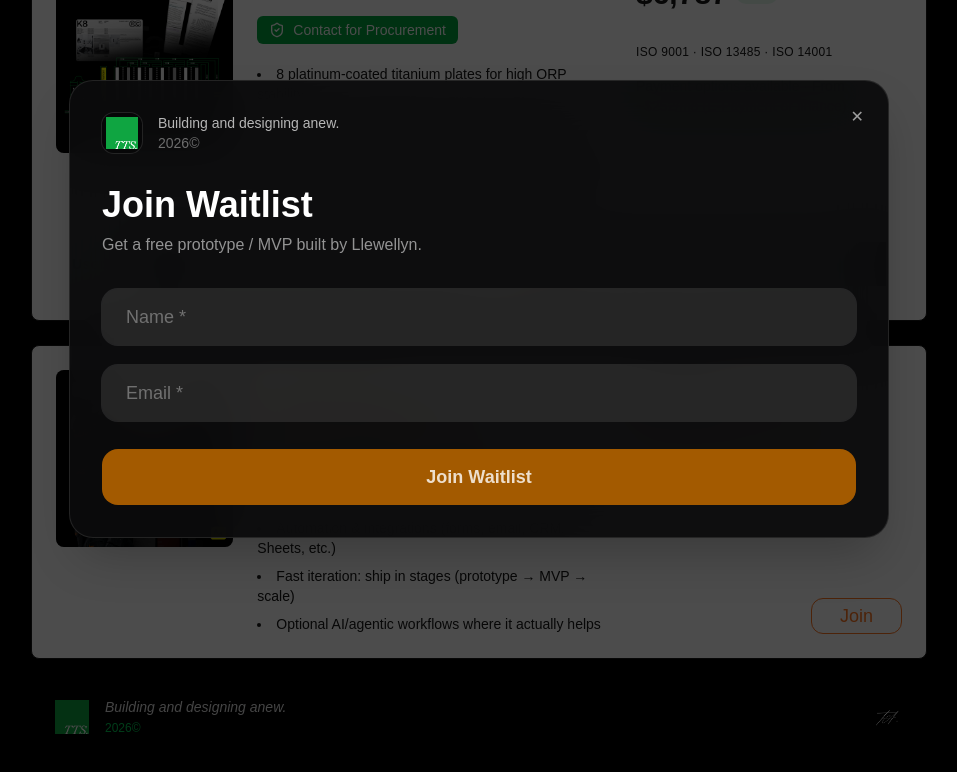
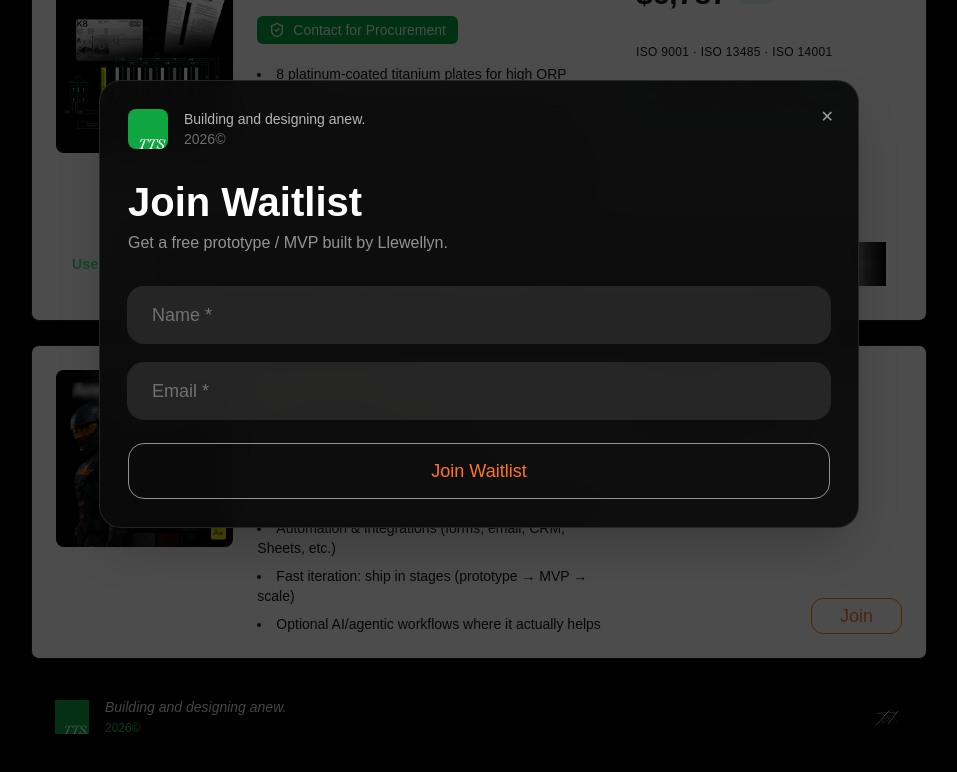
Before and after one commit to telluricaquarian/thethinkingspiritrepo, a Next.js app: page / in a window 1280 px wide. Both pictures are taken after a click on the button "Join". Shown: the part 219-991 px from the top of the page, without its empty margins (161-1118 px from the left). Built offline with nearby package versions, Linux system fonts and the light colour scheme.

Commit message:
Polish waitlist modal UI

```diff
--- a/components/ui/waitlist-modal.tsx
+++ b/components/ui/waitlist-modal.tsx
@@ -5,11 +5,27 @@ import Image from "next/image";
 
 type WaitlistModalProps = {
   open: boolean;
-  onOpenChange: (open: boolean) => void;
+
+  /** Preferred (controlled modal style) */
+  onOpenChange?: (open: boolean) => void;
+
+  /** Back-compat with earlier page.tsx implementations */
+  onClose?: () => void;
+  onSubmit?: (payload: { name: string; email: string }) => void | Promise<void>;
 };
 
-export default function WaitlistModal({ open, onOpenChange }: WaitlistModalProps) {
+export default function WaitlistModal({
+  open,
+  onOpenChange,
+  onClose,
+  onSubmit,
+}: WaitlistModalProps) {
   if (!open) return null;
+
+  const close = () => {
+    onOpenChange?.(false);
+    onClose?.();
+  };
 
   return (
     <div className="fixed inset-0 z-50">
@@ -18,71 +34,101 @@ export default function WaitlistModal({ open, onOpenChange }: WaitlistModalProps
         type="button"
         aria-label="Close waitlist modal"
         className="absolute inset-0 bg-black/70"
-        onClick={() => onOpenChange(false)}
+        onClick={close}
       />
 
       {/* Modal */}
-      <div className="relative mx-auto mt-20 w-[92%] max-w-[820px] rounded-[24px] border border-white/10 bg-[#0b0b0c]/95 p-8 shadow-2xl backdrop-blur-xl">
+      <div
+        role="dialog"
+        aria-modal="true"
+        className="relative mx-auto mt-14 w-[92%] max-w-[760px] rounded-[22px] border border-white/10 bg-[#0b0b0c]/95 p-6 shadow-2xl backdrop-blur-xl md:mt-20 md:p-7"
+      >
         {/* Close */}
         <button
           type="button"
           aria-label="Close"
-          onClick={() => onOpenChange(false)}
-          className="absolute right-6 top-6 text-white/60 hover:text-white"
+          onClick={close}
+          className="absolute right-5 top-5 text-white/60 transition-colors hover:text-white md:right-6 md:top-6"
         >
           ✕
         </button>
 
         {/* Header row */}
         <div className="flex items-start gap-4">
-          <div className="relative h-10 w-10 overflow-hidden rounded-xl ring-1 ring-white/10 bg-black/40">
+          {/* Logo (no white stroke/ring) */}
+          <div className="relative h-10 w-10 overflow-hidden rounded-lg bg-transparent">
             <Image
               src="/images/ttsfav.png"
               alt="TTS"
               fill
-              className="object-contain p-1"
+              className="object-contain"
               priority
             />
           </div>
 
           <div className="min-w-0">
-            <div className="text-sm font-medium text-white/70">Building and designing anew.</div>
+            <div className="text-sm font-medium text-white/70">
+              Building and designing anew.
+            </div>
             <div className="text-sm text-white/40">2026©</div>
           </div>
         </div>
 
-        {/* Title + subtitle */}
-        <h2 className="mt-8 text-4xl font-semibold text-white">Join Waitlist</h2>
-        <p className="mt-2 text-base text-white/55">
+        {/* Title + subtitle (smaller, especially on mobile) */}
+        <h2 className="mt-7 text-[34px] font-semibold leading-[1.05] text-white md:mt-8 md:text-[40px]">
+          Join Waitlist
+        </h2>
+        <p className="mt-2 text-sm text-white/55 md:text-base">
           Get a free prototype / MVP built by Llewellyn.
         </p>
 
         {/* Form */}
         <form
-          className="mt-8 space-y-5"
-          onSubmit={(e) => {
+          className="mt-7 space-y-5 md:mt-8"
+          onSubmit={async (e) => {
             e.preventDefault();
-            // UI first — we’ll wire webhook after
-            onOpenChange(false);
+
+            const form = e.currentTarget;
+            const fd = new FormData(form);
+            const name = String(fd.get("name") ?? "").trim();
+            const email = String(fd.get("email") ?? "").trim();
+
+            if (onSubmit) {
+              await onSubmit({ name, email });
+            }
+
+            // UI-first behavior: close after submit
+            close();
           }}
         >
           <input
             required
             name="name"
             placeholder="Name *"
-            className="h-14 w-full rounded-2xl bg-white/10 px-6 text-lg text-white placeholder:text-white/35 ring-1 ring-white/10 outline-none focus:ring-2 focus:ring-orange-400/40"
+            className="h-14 w-full rounded-2xl bg-white/10 px-6 text-base text-white placeholder:text-white/35 ring-1 ring-white/10 outline-none focus:ring-2 focus:ring-white/25 md:text-lg"
           />
+
           <input
             required
             type="email"
             name="email"
             placeholder="Email *"
-            className="h-14 w-full rounded-2xl bg-white/10 px-6 text-lg text-white placeholder:text-white/35 ring-1 ring-white/10 outline-none focus:ring-2 focus:ring-orange-400/40"
+            className="h-14 w-full rounded-2xl bg-white/10 px-6 text-base text-white placeholder:text-white/35 ring-1 ring-white/10 outline-none focus:ring-2 focus:ring-white/25 md:text-lg"
           />
 
+          {/* Stroke-only button (white stroke), subtle hover gradient + mobile tap pulse */}
           <button
             type="submit"
-            className="mt-2 h-14 w-full rounded-2xl bg-[#a35a00] text-lg font-semibold text-white/80 hover:text-white"
+            className="
+              mt-1 h-14 w-full rounded-2xl
+              border border-white/55 bg-transparent
+              text-base font-medium text-[#FF751F]
+              transition-all
+              hover:border-white/80 hover:bg-gradient-to-r hover:from-white/0 hover:via-white/10 hover:to-white/0
+              active:bg-white/10 active:scale-[0.99]
+              focus:outline-none focus-visible:ring-2 focus-visible:ring-white/30
+              md:text-lg
+            "
           >
             Join Waitlist
           </button>
```
